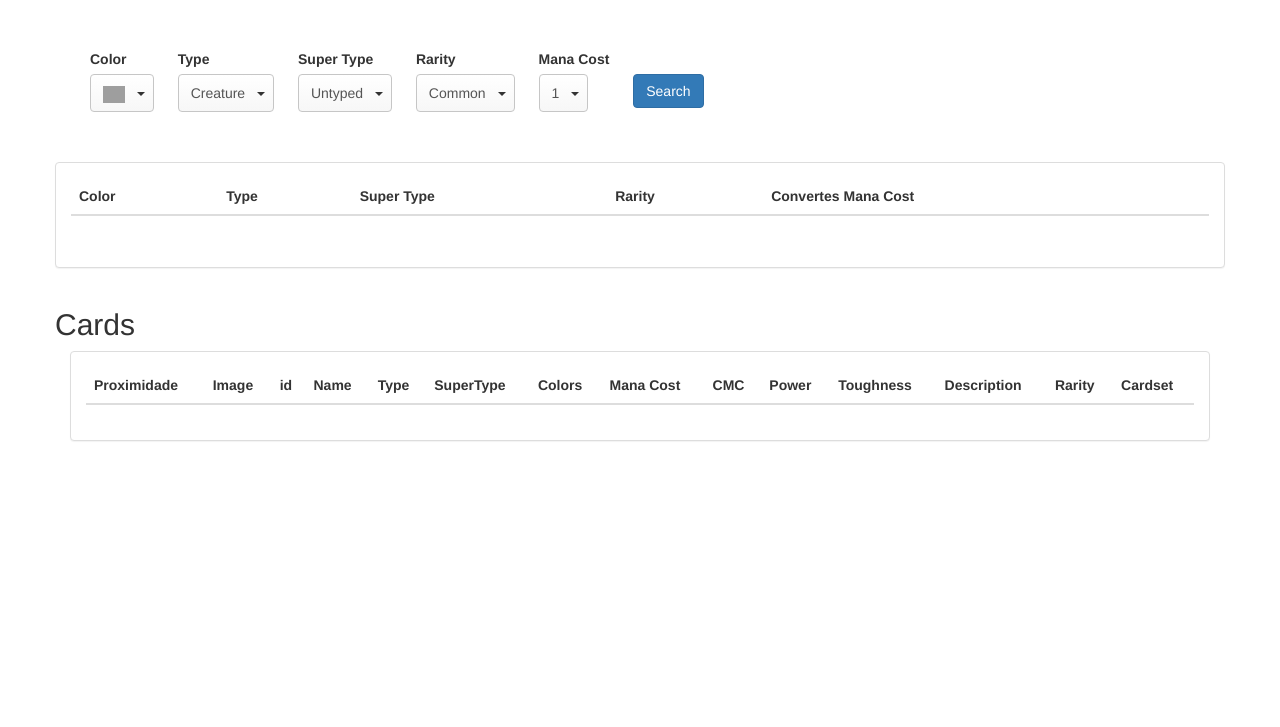
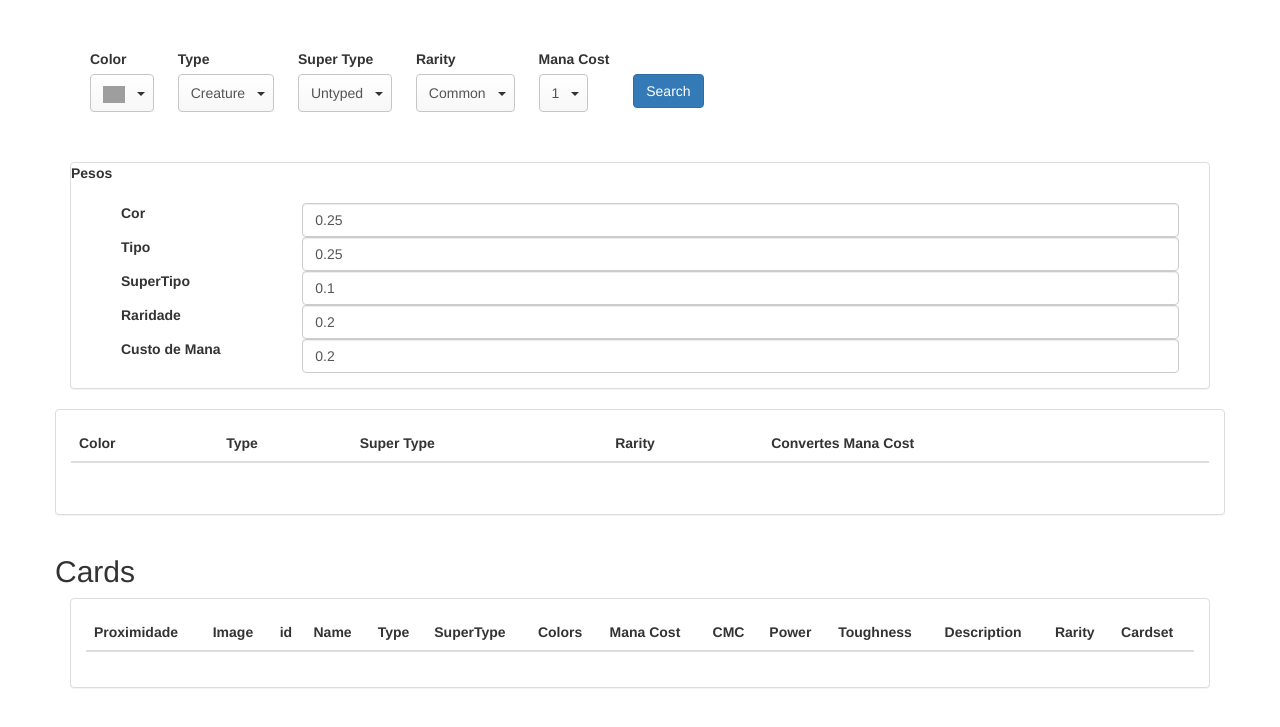
Before and after one commit to BeholderDEV/MagicRBC, a PHP site: page / in a window 1280 px wide. Shown: the part 51-778 px from the top of the page. Run offline with PHP 8.4, Linux system fonts and the light colour scheme; lists and menus that the app fills with data are empty; some libraries are stand-ins or nearby versions; grey boxes are pictures that could not be loaded.

Commit message:
trabalho.fim

```diff
--- a/index.php
+++ b/index.php
@@ -114,6 +114,43 @@
           </div>
         </form>
       </div>
+      <section class="peso">
+        <div class="panel panel-default">
+          <label class="control-label">Pesos</label>
+          <div class="panel-body">
+            <div class="form-group">
+              <label class="col-sm-2 control-label">Cor</label>
+              <div class="col-sm-10">
+                <input type="text" class="form-control" placeholder="0.25" value="0.25" id="color_weight">
+              </div>
+            </div>
+            <div class="form-group">
+              <label class="col-sm-2 control-label">Tipo</label>
+              <div class="col-sm-10">
+                <input type="text" class="form-control" placeholder="0.25" value="0.25" id="type_weight">
+              </div>
+            </div>
+            <div class="form-group">
+              <label class="col-sm-2 control-label">SuperTipo</label>
+              <div class="col-sm-10">
+                <input type="text" class="form-control" placeholder="0.1" value="0.1" id="supertype_weight">
+              </div>
+            </div>
+            <div class="form-group">
+              <label class="col-sm-2 control-label">Raridade</label>
+              <div class="col-sm-10">
+                <input type="text" class="form-control" placeholder="0.2" value="0.2" id="rarity_weight">
+              </div>
+            </div>
+            <div class="form-group">
+              <label class="col-sm-2 control-label">Custo de Mana</label>
+              <div class="col-sm-10">
+                <input type="text" class="form-control" placeholder="0.2" value="0.2" id="cmc_weight">
+              </div>
+            </div>
+          </div>
+        </div>
+      </section>
       <section class="row">
         <div class="panel panel-default">
           <div class="panel-body">
--- a/js/app.js
+++ b/js/app.js
@@ -54,11 +54,17 @@ angular.module('app', [ "isteven-multi-select" ])
       method: 'POST',
       url: 'api/full_cards.php',
       data: {
-              'colors' :  $scope.colorsSelected[0].name,
-              'type' : $scope.typeSelected[0].name,
-              'supertype' : $scope.superTypeSelected[0].name,
-              'rarity' : $scope.raritySelected[0].name,
-              'cmc' : cmc
+              'color_weight'      : angular.element('#color_weight').val(),
+              'type_weight'       : angular.element('#type_weight').val(),
+              'supertype_weight'  : angular.element('#supertype_weight').val(),
+              'rarity_weight'     : angular.element('#rarity_weight').val(),
+              'cmc_weight'        : angular.element('#cmc_weight').val(),
+
+              'colors'            : $scope.colorsSelected[0].name,
+              'type'              : $scope.typeSelected[0].name,
+              'supertype'         : $scope.superTypeSelected[0].name,
+              'rarity'            : $scope.raritySelected[0].name,
+              'cmc'               : cmc
             },
       headers: {
                   'Content-Type': 'application/json; charset=utf-8'
```
Also changed, not shown: api/full_cards.php (+18 -4 lines).
